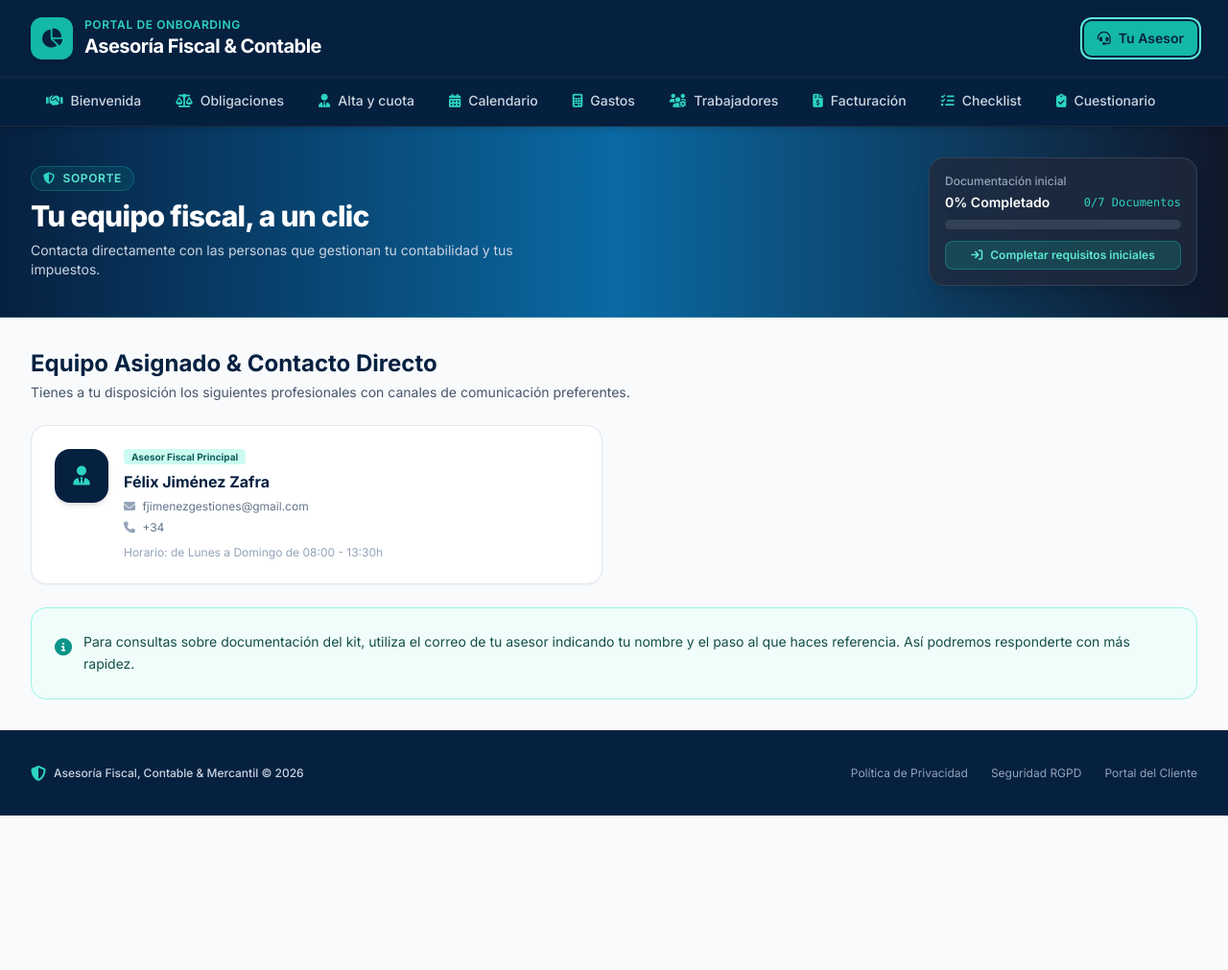
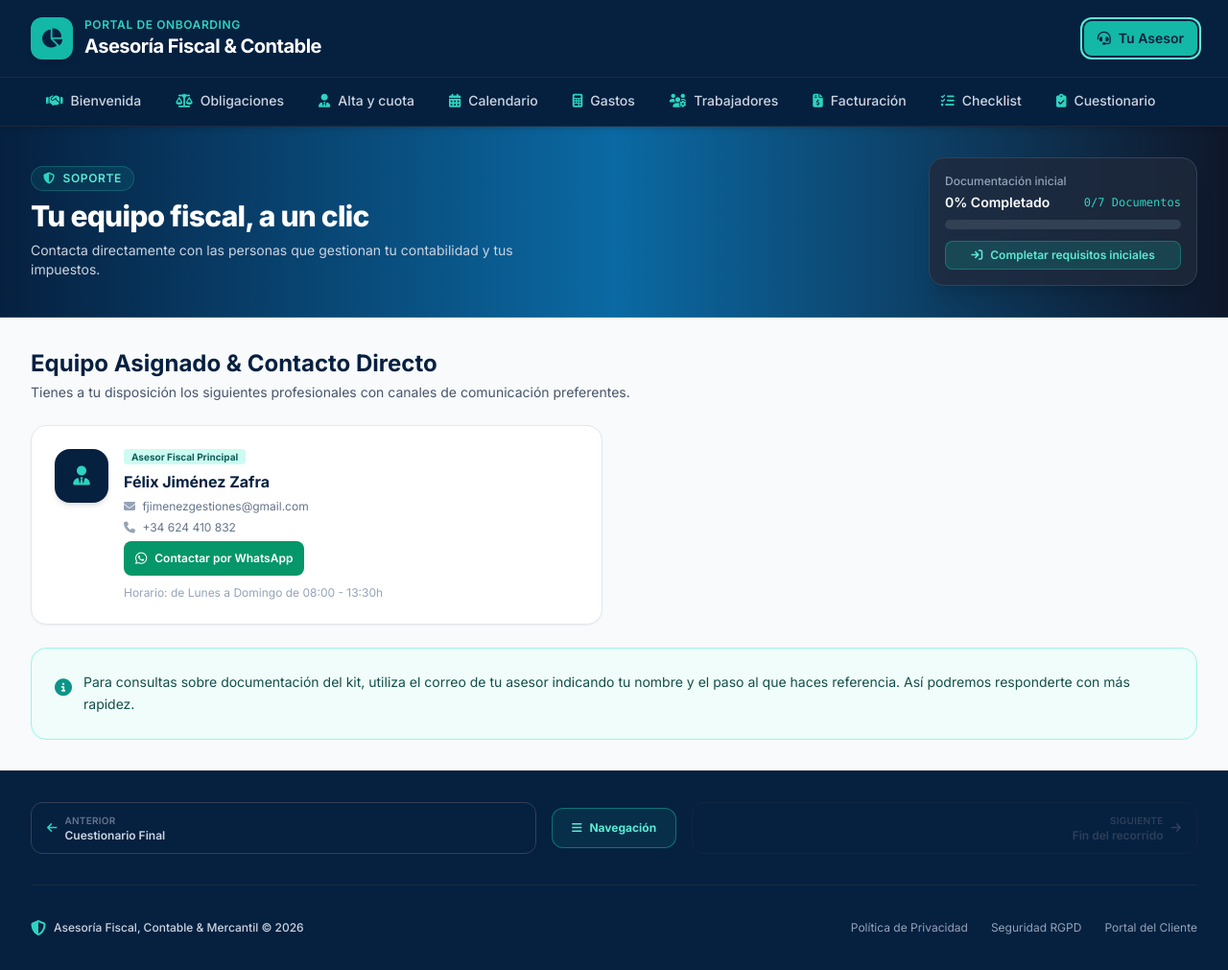
Before and after one commit to FelixJZ17/FJGestiones_ClientOnBoarding, a plain HTML site: page public/contacto.html in a window 1280 px wide. Shown: the whole page at 96% size. Before the commit the page ends 850 px from the top, so only its background shows below. Drawn offline with nearby package versions, Linux system fonts and the light colour scheme.

Commit message:
new nav funcionality + whatsapp number

```diff
--- a/public/assets/js/shared.js
+++ b/public/assets/js/shared.js
@@ -259,9 +259,35 @@
         var target = document.getElementById('site-footer');
         if (!target) return;
 
+        var activeIndex = STEPS.findIndex(function (step) { return step.id === activeId; });
+        var previousStep = activeIndex > 0 ? STEPS[activeIndex - 1] : null;
+        var nextStep = activeIndex >= 0 && activeIndex < STEPS.length - 1 ? STEPS[activeIndex + 1] : null;
+
+        if (activeId === 'contacto') previousStep = STEPS[STEPS.length - 1];
+
+        var previousControl = previousStep
+            ? '<a href="' + previousStep.file + '" class="inline-flex min-w-0 items-center justify-start gap-2 rounded-xl border border-slate-700 px-3 py-2.5 text-left text-xs font-semibold text-slate-300 transition hover:border-teal-500 hover:text-white sm:px-4">' +
+                '<i class="fa-solid fa-arrow-left text-teal-400"></i><span class="truncate"><span class="block text-[10px] uppercase tracking-wide text-slate-500">Anterior</span>' + previousStep.label + '</span>' +
+              '</a>'
+            : '<span class="inline-flex min-w-0 items-center justify-start gap-2 rounded-xl border border-slate-800 px-3 py-2.5 text-left text-xs font-semibold text-slate-600 opacity-60 sm:px-4"><i class="fa-solid fa-arrow-left"></i><span><span class="block text-[10px] uppercase tracking-wide">Anterior</span>Inicio</span></span>';
+
+        var nextControl = nextStep
+            ? '<a href="' + nextStep.file + '" class="inline-flex min-w-0 items-center justify-end gap-2 rounded-xl border border-slate-700 px-3 py-2.5 text-right text-xs font-semibold text-slate-300 transition hover:border-teal-500 hover:text-white sm:px-4">' +
+                '<span class="truncate"><span class="block text-[10px] uppercase tracking-wide text-slate-500">Siguiente</span>' + nextStep.label + '</span><i class="fa-solid fa-arrow-right text-teal-400"></i>' +
+              '</a>'
+            : '<span class="inline-flex min-w-0 items-center justify-end gap-2 rounded-xl border border-slate-800 px-3 py-2.5 text-right text-xs font-semibold text-slate-600 opacity-60 sm:px-4"><span><span class="block text-[10px] uppercase tracking-wide">Siguiente</span>Fin del recorrido</span><i class="fa-solid fa-arrow-right"></i></span>';
+
         target.innerHTML =
             '<footer class="no-print border-t border-slate-800 bg-navy-900 py-8 text-xs text-slate-400">' +
-                '<div class="mx-auto flex max-w-7xl flex-col items-center justify-between gap-4 px-4 sm:flex-row sm:px-6 lg:px-8">' +
+                '<div class="mx-auto max-w-7xl px-4 sm:px-6 lg:px-8">' +
+                    '<div class="mb-8 grid grid-cols-[1fr_auto_1fr] items-center gap-2 border-b border-slate-800 pb-8 sm:gap-4">' +
+                        previousControl +
+                        '<button type="button" data-open-navigation class="inline-flex items-center justify-center gap-2 rounded-xl border border-teal-500/50 bg-teal-500/10 px-3 py-3 text-xs font-bold text-teal-300 transition hover:bg-teal-500/20 sm:px-5" aria-label="Abrir navegación del kit">' +
+                            '<i class="fa-solid fa-bars"></i><span class="hidden sm:inline">Navegación</span>' +
+                        '</button>' +
+                        nextControl +
+                    '</div>' +
+                    '<div class="flex flex-col items-center justify-between gap-4 sm:flex-row">' +
                     '<div class="flex items-center gap-2">' +
                         '<i class="fa-solid fa-shield-halved text-base text-teal-400"></i>' +
                         '<span class="font-medium text-slate-300">Asesoría Fiscal, Contable &amp; Mercantil © 2026</span>' +
@@ -270,6 +296,7 @@
                         '<a href="#" class="transition hover:text-white">Política de Privacidad</a>' +
                         '<a href="#" class="transition hover:text-white">Seguridad RGPD</a>' +
                         '<a href="#" class="transition hover:text-white">Portal del Cliente</a>' +
+                    '</div>' +
                     '</div>' +
                 '</div>' +
             '</footer>';
@@ -321,6 +348,9 @@
         }
 
         toggle.addEventListener('click', openMenu);
+        document.querySelectorAll('[data-open-navigation]').forEach(function (button) {
+            button.addEventListener('click', openMenu);
+        });
         if (close) close.addEventListener('click', closeMenu);
         if (backdrop) backdrop.addEventListener('click', closeMenu);
         menu.querySelectorAll('a').forEach(function (link) {
--- a/public/contacto.html
+++ b/public/contacto.html
@@ -35,12 +35,15 @@
                         <h3 class="text-base font-bold text-navy-900">Félix Jiménez Zafra</h3>
                         <p class="text-slate-500">
                             <i class="fa-solid fa-envelope mr-1 text-slate-400"></i>
-                            <a href="mailto:cmendoza@asesoria.com" class="transition hover:text-navy-900">fjimenezgestiones@gmail.com</a>
+                            <a href="mailto:fjimenezgestiones@gmail.com" class="transition hover:text-navy-900">fjimenezgestiones@gmail.com</a>
                         </p>
                         <p class="text-slate-500">
                             <i class="fa-solid fa-phone mr-1 text-slate-400"></i>
-                            <a href="tel:+34912345678" class="transition hover:text-navy-900">+34 </a>
+                            <a href="tel:+34624410832" class="transition hover:text-navy-900">+34 624 410 832</a>
                         </p>
+                        <a href="https://wa.me/34624410832?text=Hola%2C%20soy%20cliente%20de%20la%20asesor%C3%ADa%20y%20me%20gustar%C3%ADa%20hacer%20una%20consulta." target="_blank" rel="noopener noreferrer" class="mt-2 inline-flex items-center gap-2 rounded-lg bg-emerald-600 px-3 py-2 text-xs font-semibold text-white transition hover:bg-emerald-700">
+                            <i class="fa-brands fa-whatsapp text-sm"></i> Contactar por WhatsApp
+                        </a>
                         <p class="pt-1 text-slate-400">Horario: de Lunes a Domingo de 08:00 - 13:30h</p>
                     </div>
                 </article>
```
